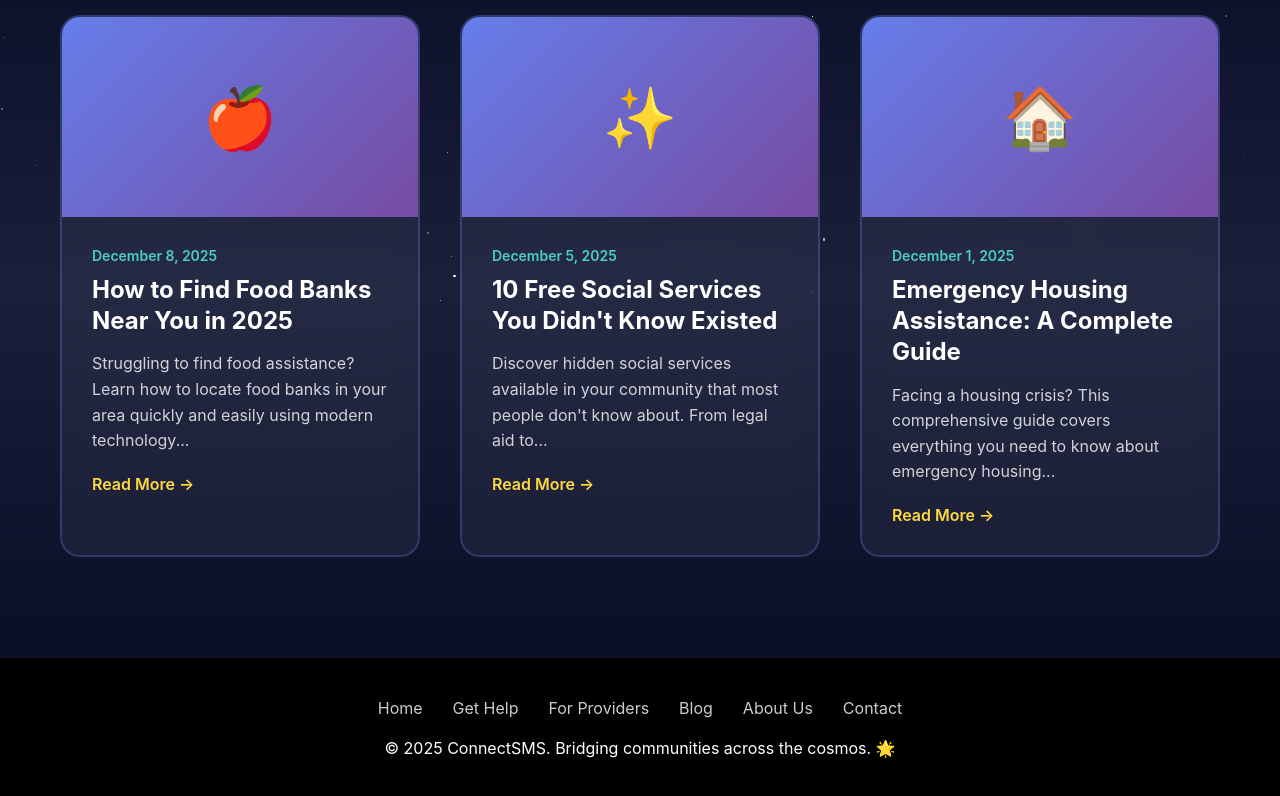
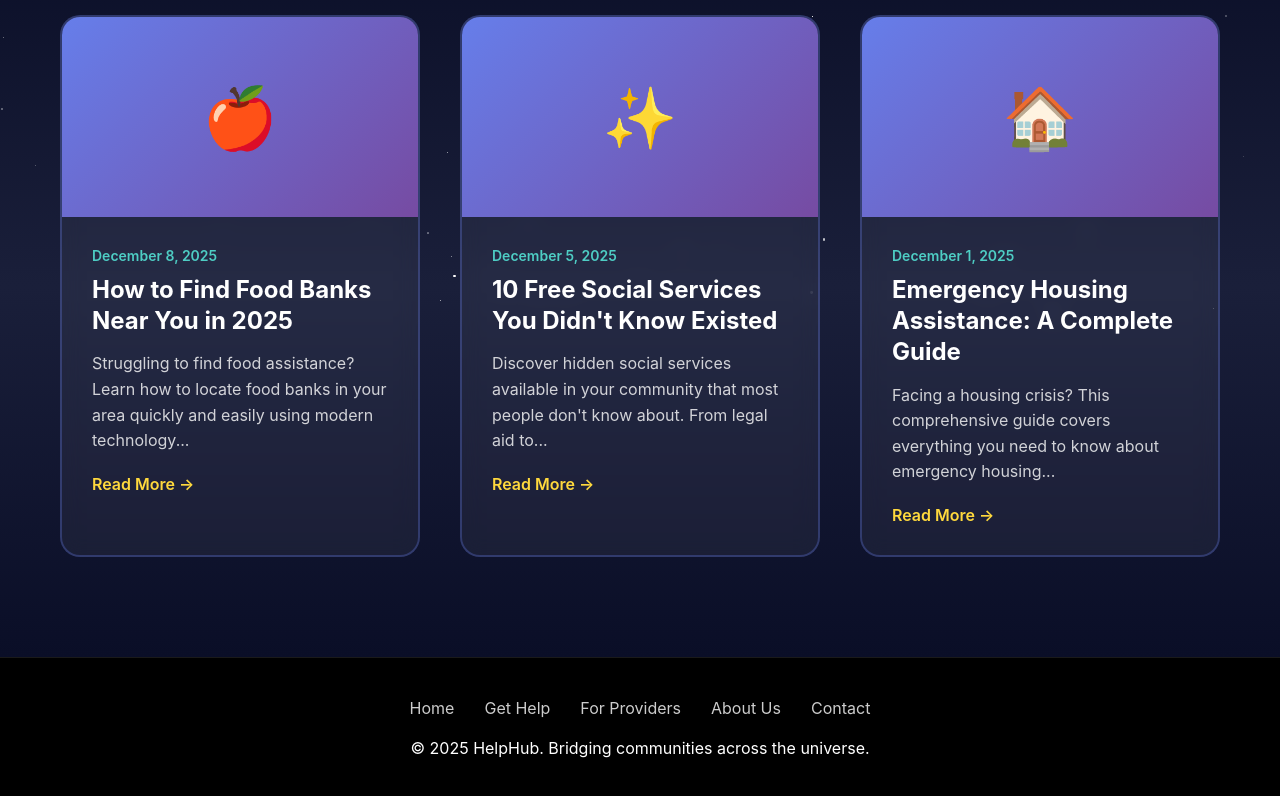
Before and after one commit to zenithsocialproject-ai/Help-Hub-, a plain HTML site: page blog.html in a window 1280 px wide. Shown: the part 485-1281 px from the top of the page. Drawn offline with Linux system fonts and the light colour scheme.

Commit message:
Update footer links and copyright information
Removed blog link from footer and updated copyright text.

```diff
--- a/blog.html
+++ b/blog.html
@@ -409,11 +409,10 @@
                 <a href="index.html">Home</a>
                 <a href="get-help.html">Get Help</a>
                 <a href="providers.html">For Providers</a>
-                <a href="blog.html">Blog</a>
                 <a href="about.html">About Us</a>
                 <a href="contact.html">Contact</a>
             </div>
-            <p>© 2025 ConnectSMS. Bridging communities across the cosmos. 🌟</p>
+            <p>© 2025 HelpHub. Bridging communities across the universe. </p>
         </div>
     </footer>
 
```
